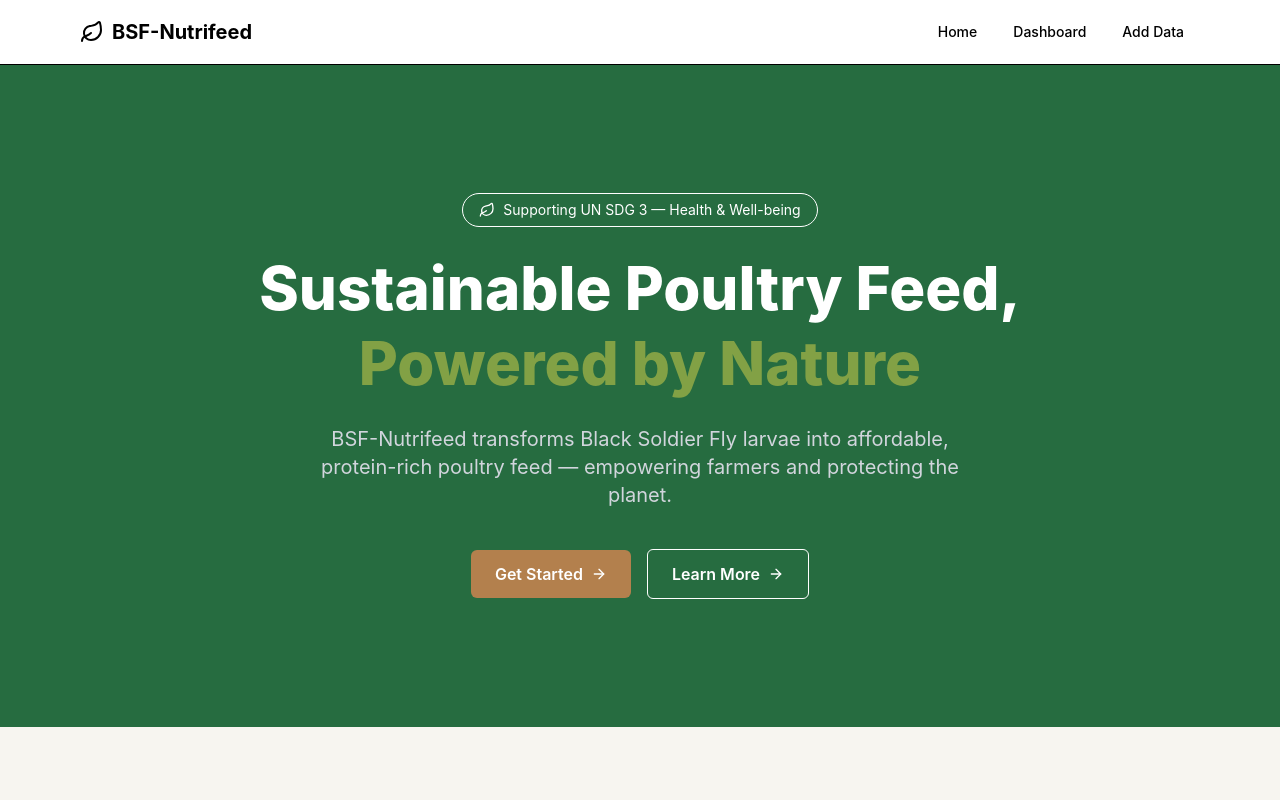
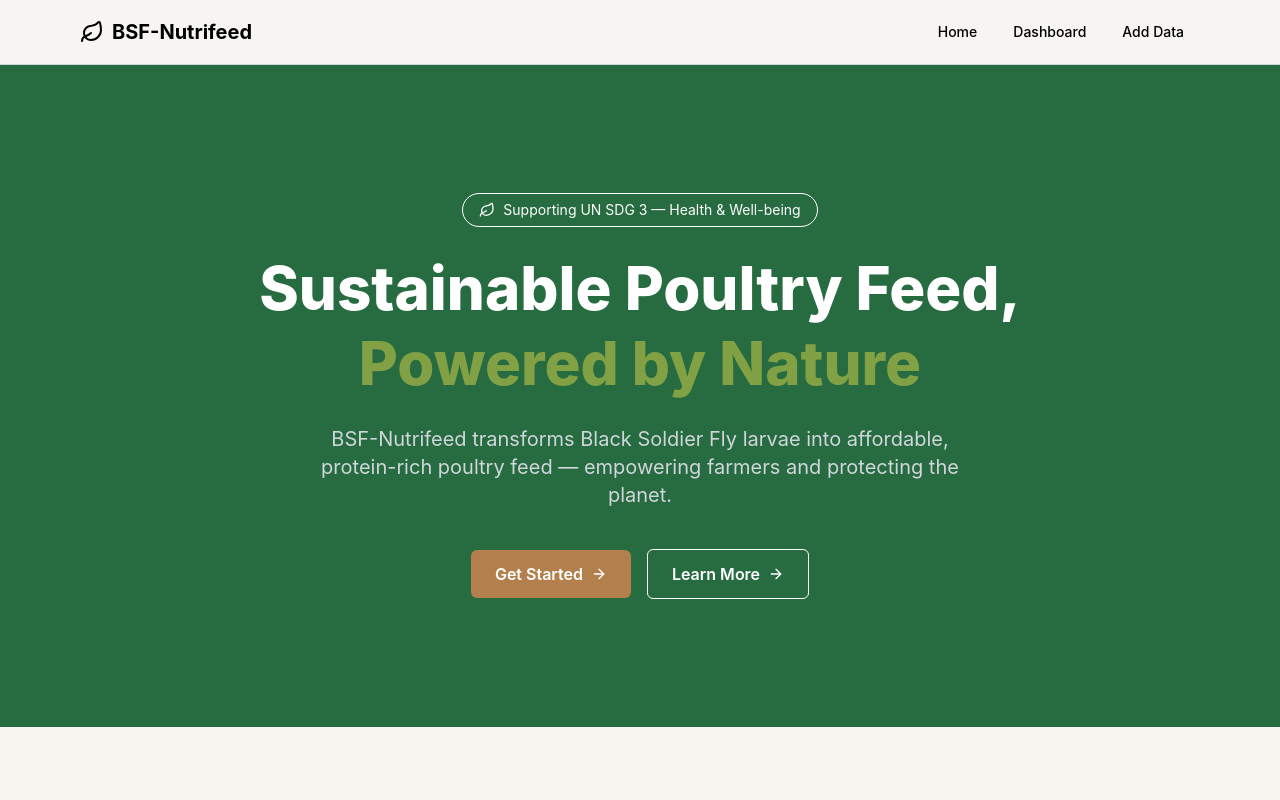
Before and after one commit to Destiny27052005/bsf_nutrifeed, a React (Vite) app: page / in a window 1280 px wide. Shown: the top 800 px of the page. Built offline with nearby package versions, Linux system fonts and the light colour scheme.

Commit message:
style: update Navbar component with improved background color and button styling

```diff
--- a/src/components/Navbar.jsx
+++ b/src/components/Navbar.jsx
@@ -12,7 +12,7 @@ function Navbar() {
     const [open, setOpen] = useState(false);
     const pathname = window.location.pathname;
     return (
-        <nav className="sticky top-0 z-50 border-b bg-background/90 backdrop-blur-md">
+        <nav className="sticky top-0 z-50 border-b border-gray-300 bg-[#f7f5f1] backdrop-blur-md">
             <div className="mx-auto flex h-16 max-w-6xl items-center justify-between px-4">
                 <Link to="/" className="flex items-center gap-2 text-xl font-bold text-primary">
                     <Leaf className="h-6 w-6" />
@@ -34,7 +34,7 @@ function Navbar() {
                 </div>
 
                 {/* Mobile toggle */}
-                <button variant="ghost" size="icon" className="md:hidden" onClick={() => setOpen(!open)}>
+                <button className="md:hidden" onClick={() => setOpen(!open)}>
                     {open ? <X className="h-5 w-5" /> : <Menu className="h-5 w-5" />}
                 </button>
             </div>
```
